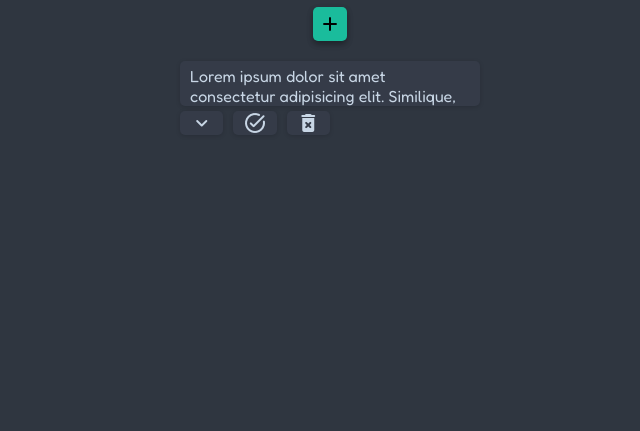
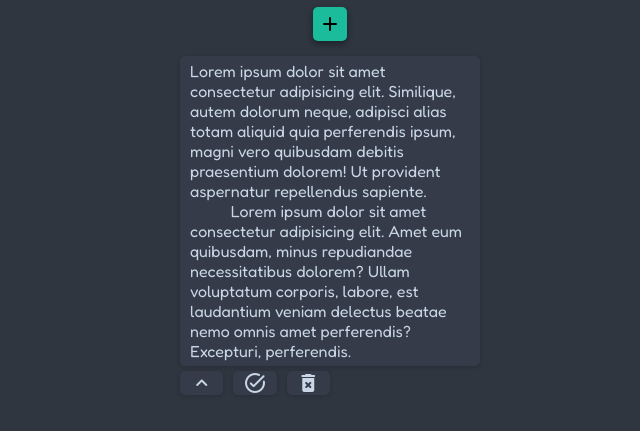
Before and after one commit to MarcosMedeiros1/Simple-Notes, a browser extension: page index.html in a window 1280 px wide. Both pictures are taken after a click on the button "edit". Shown: the part 47-478 px from the top of the page, without its empty margins (310-950 px from the left). Drawn offline with Linux system fonts and the light colour scheme.

Commit message:
Correções na função de editar

```diff
--- a/css/style.css
+++ b/css/style.css
@@ -111,7 +111,6 @@ textarea {
   background-color: var(--second-color);
   box-shadow: rgba(0, 0, 0, 0.16) 0px 1px 4px;
   color: #c8d6e5;
-  margin-top: 10px;
   padding: 5px 10px;
   width: 300px;
   height: 45px;
@@ -161,7 +160,7 @@ textarea {
   grid-template-columns: 1fr 1fr 1fr;
   width: 150px;
   gap: 10px;
-  margin-bottom: 5px;
+  margin-bottom: 10px;
 }
 
 /* Icons */
--- a/js/script.js
+++ b/js/script.js
@@ -8,10 +8,10 @@ const ELEMENTS = [BTN_NEW, BTN_SAVE, BTN_CANCEL, INPUT_AREA];
 
 const elementsList = () => {
   let btnResize = document.querySelectorAll(".btn-resize");
+  let btnEdit = document.querySelectorAll(".btn-edit");
   let btnDelete = document.querySelectorAll(".btn-delete");
-  let btnEdit = document.querySelectorAll(".btn-edit");
 
-  return [btnResize, btnDelete, btnEdit];
+  return [btnResize, btnEdit, btnDelete];
 };
 
 // Toggles the visibility of elements
@@ -119,11 +119,12 @@ const deleteNote = (btn_delete) => {
   });
 };
 
-// Not ready yet
+// Edit note
 const editNote = (btn_edit) => {
   btn_edit.forEach((element) => {
     let note = element.parentNode.previousElementSibling;
     element.onclick = () => {
+      element.previousElementSibling.click();
       element.innerHTML === "edit"
         ? ((element.innerHTML = "task_alt"),
           ((note.readOnly = false), note.focus()))
@@ -135,7 +136,7 @@ const editNote = (btn_edit) => {
 // Initiate action functions
 const initFunctions = () => {
   resizeNote(elementsList().at(0));
-  deleteNote(elementsList().at(1));
-  editNote(elementsList().at(2));
+  editNote(elementsList().at(1));
+  deleteNote(elementsList().at(2));
 };
 initFunctions();
```
